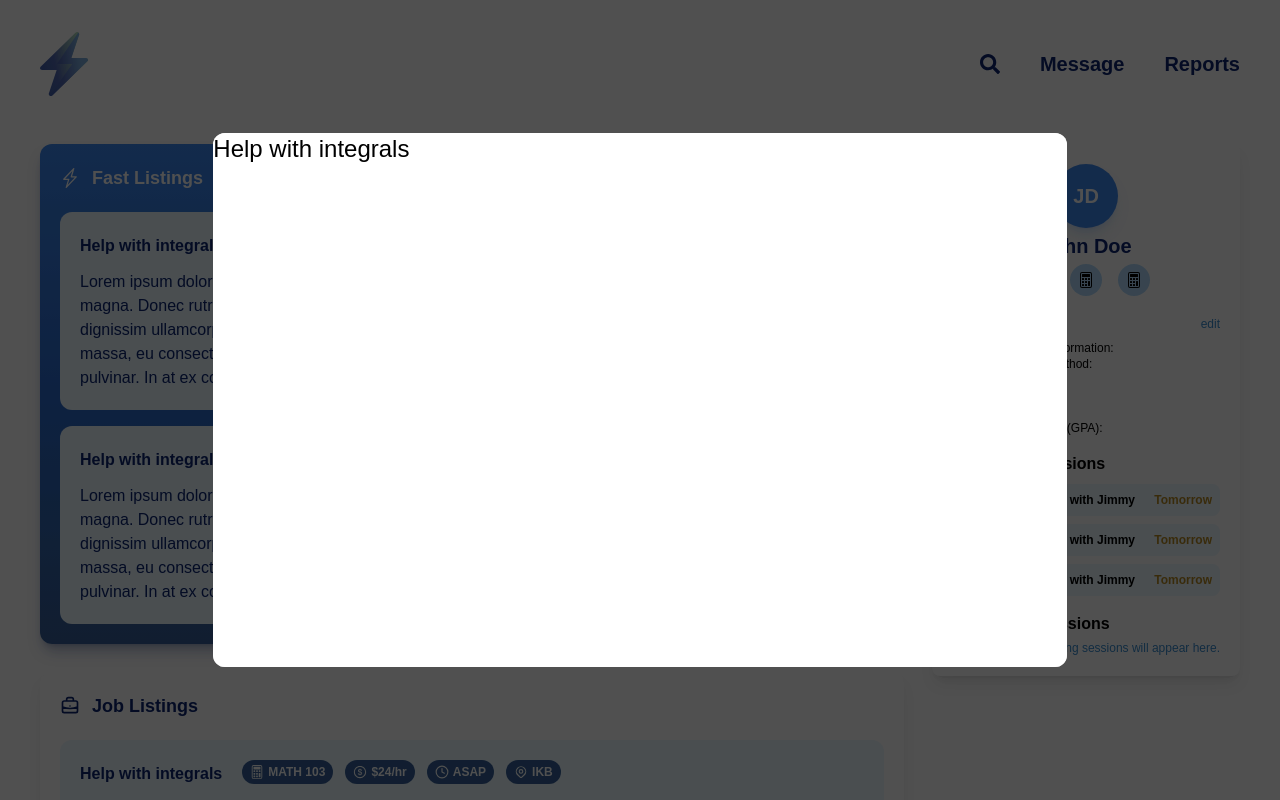
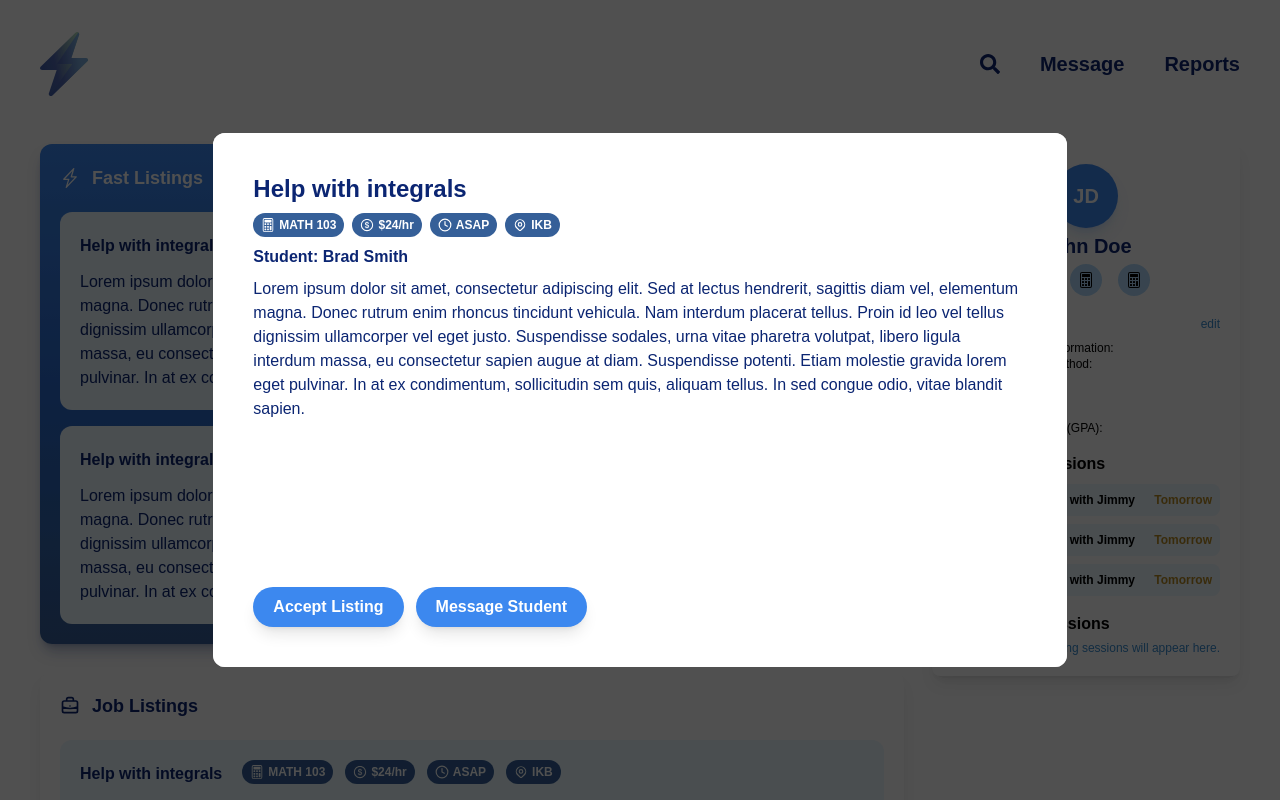
Before and after one commit to JoeDaBu/Flash, a React (Create React App) app: page / in a window 1280 px wide. Both pictures are taken after a click on the element 472 px from the left and 310 px from the top of the page. Shown: the top 800 px of the page. Built offline with nearby package versions, Linux system fonts and the light colour scheme.

Commit message:
Modal complete

```diff
--- a/src/components/Modal.js
+++ b/src/components/Modal.js
@@ -1,5 +1,6 @@
 import React from 'react';
 import { useModalStore } from '../utils';
+import { Tags } from '../components/Tags';
 
 export const Modal = () => {
   const changeState = useModalStore((state) => state.toggleModal);
@@ -10,11 +11,43 @@ export const Modal = () => {
 
   return (
     <div className="justify-center items-center flex overflow-x-hidden overflow-y-auto fixed inset-0 z-50">
-      <div className="z-50 bg-white w-2/3 h-2/3 rounded-xl">
-        <p className="text-2xl">Help with integrals</p>
+      <div className="z-50 bg-white w-2/3 h-2/3 rounded-xl p-10 flex flex-col justify-between">
+        <div className="flex flex-col gap-2">
+          <p className="text-2xl font-bold text-primary-900">
+            Help with integrals
+          </p>
+          <div className="flex gap-2">
+            <Tags isCourse={true} label="MATH 103" />
+            <Tags isCourse={false} label="$24/hr" />
+            <Tags isCourse={false} label="ASAP" />
+            <Tags isCourse={false} label="IKB" />
+          </div>
+          <p className="font-bold text-primary-900">Student: Brad Smith</p>
+          <div className="text-primary-900">
+            <p>
+              Lorem ipsum dolor sit amet, consectetur adipiscing elit. Sed at
+              lectus hendrerit, sagittis diam vel, elementum magna. Donec rutrum
+              enim rhoncus tincidunt vehicula. Nam interdum placerat tellus.
+              Proin id leo vel tellus dignissim ullamcorper vel eget justo.
+              Suspendisse sodales, urna vitae pharetra volutpat, libero ligula
+              interdum massa, eu consectetur sapien augue at diam. Suspendisse
+              potenti. Etiam molestie gravida lorem eget pulvinar. In at ex
+              condimentum, sollicitudin sem quis, aliquam tellus. In sed congue
+              odio, vitae blandit sapien.
+            </p>
+          </div>
+        </div>
+        <div className="flex gap-3">
+          <button className="bg-primary-500 py-2 px-5 rounded-full shadow-lg text-white font-bold hover:scale-[1.05] transition-all">
+            Accept Listing
+          </button>
+          <button className="bg-primary-500 py-2 px-5 rounded-full shadow-lg text-white font-bold hover:scale-[1.05] transition-all">
+            Message Student
+          </button>
+        </div>
       </div>
       <div
-        className="w-screen h-screen bg-[#00000035] fixed inset-0 z-40 "
+        className="w-screen h-screen bg-[#00000035] fixed inset-0 z-40"
         onClick={exitModal}
       ></div>
     </div>
```
